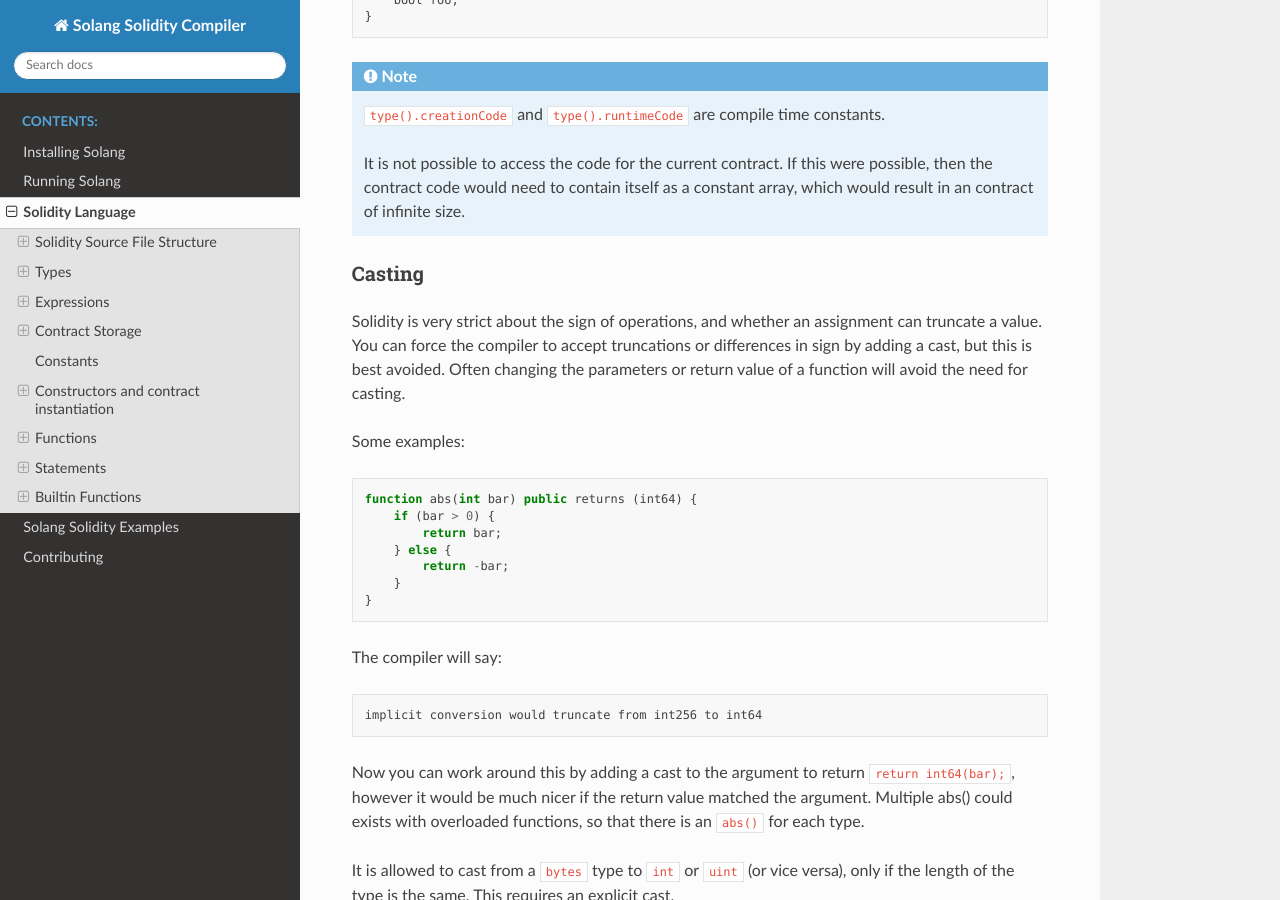
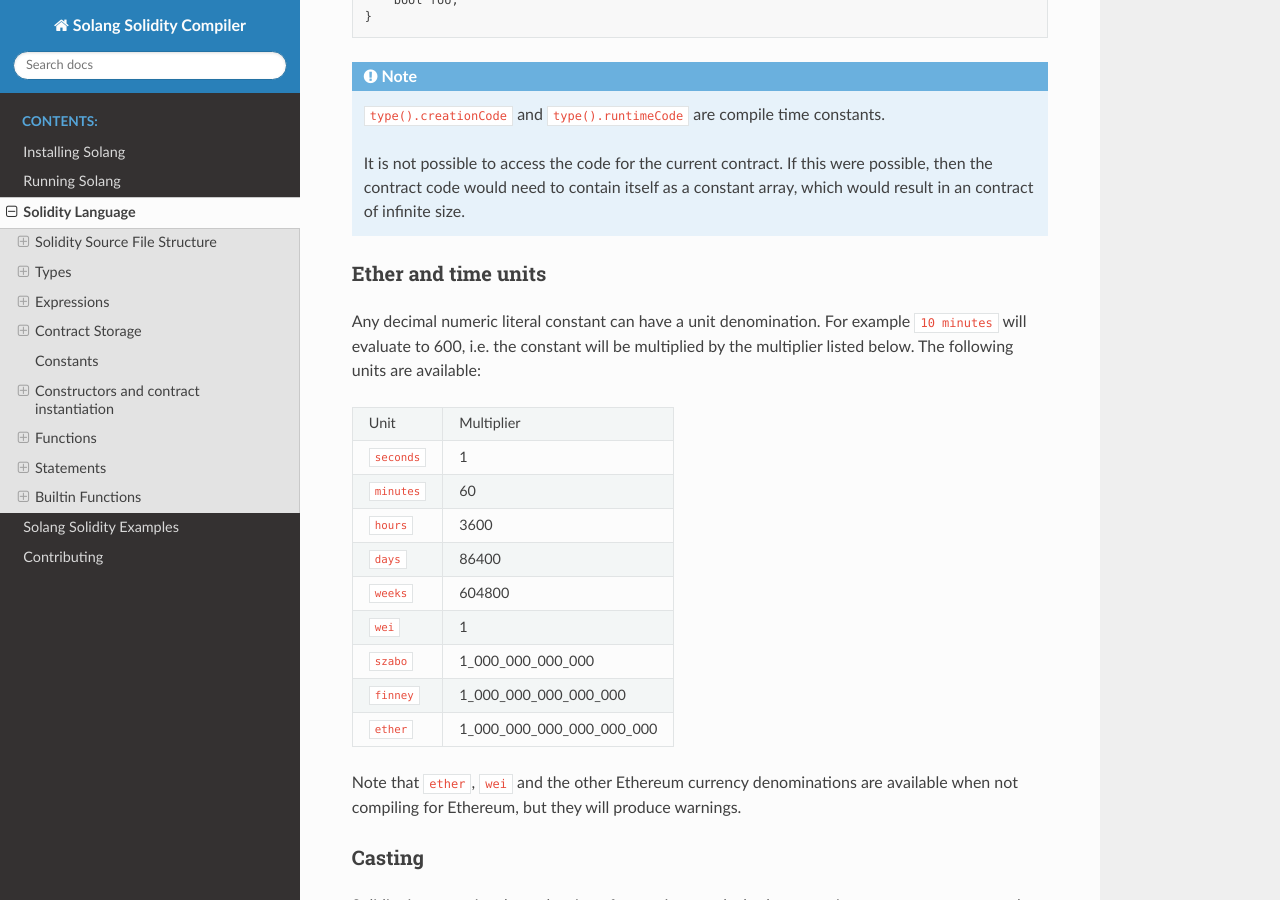
Before and after one commit to hyperledger-solang/solang, a Sphinx documentation site: the page built from docs/language.rst, in a window 1280 px wide and 900 px high, scrolled down 19062 px. Built offline with Sphinx 7.4.7 and the Read the Docs theme 2.0.0, drawn with Linux system fonts in a browser that asks for light colours.

Commit message:
Document demonination units
Signed-off-by: Sean Young <sean@mess.org>

```diff
--- a/docs/language.rst
+++ b/docs/language.rst
@@ -992,6 +992,30 @@
     then the contract code would need to contain itself as a constant array, which would
     result in an contract of infinite size.
 
+Ether and time units
+____________________
+
+Any decimal numeric literal constant can have a unit denomination. For example
+``10 minutes`` will evaluate to 600, i.e. the constant will be multiplied by the
+multiplier listed below. The following units are available:
+
+=========== =========================
+Unit        Multiplier
+
+``seconds`` 1
+``minutes`` 60
+``hours``   3600
+``days``    86400
+``weeks``   604800
+``wei``     1
+``szabo``   1_000_000_000_000
+``finney``  1_000_000_000_000_000
+``ether``   1_000_000_000_000_000_000
+=========== =========================
+
+Note that ``ether``, ``wei`` and the other Ethereum currency denominations are available when not
+compiling for Ethereum, but they will produce warnings.
+
 Casting
 _______
 
```
